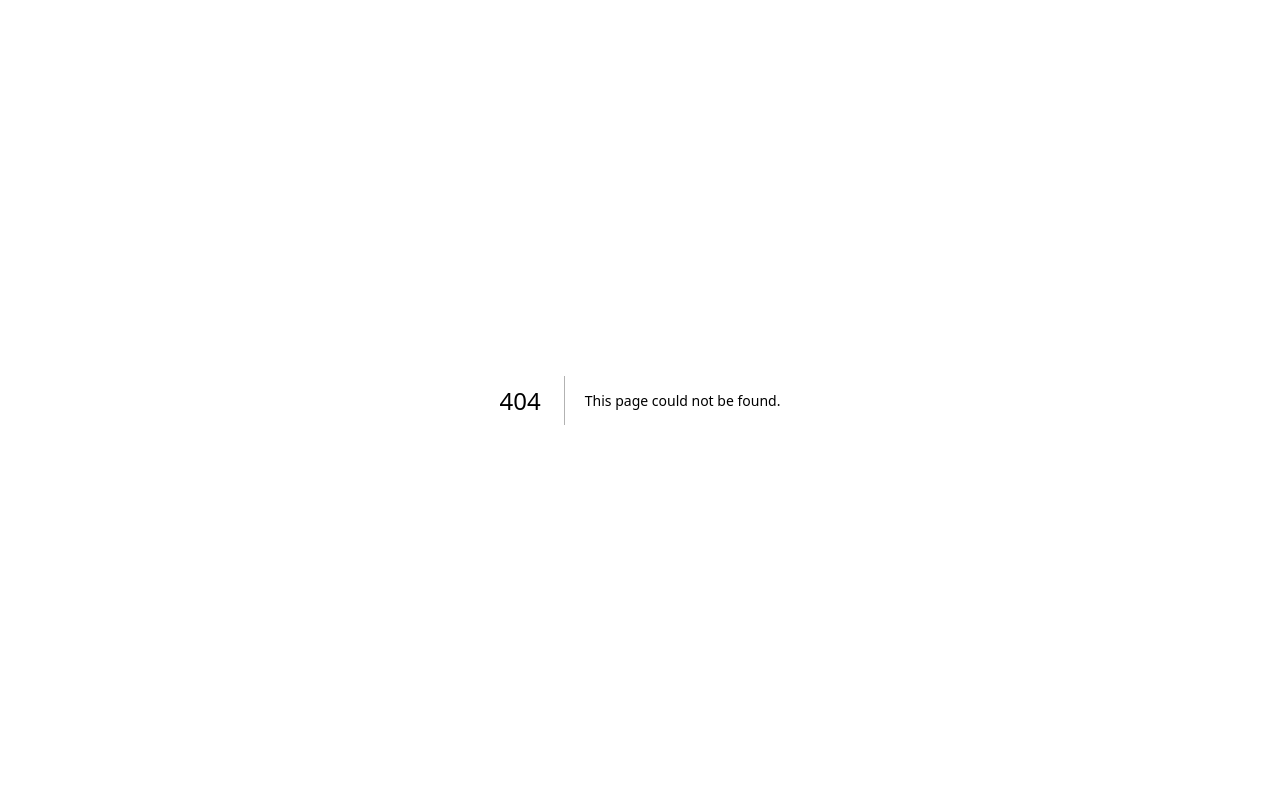
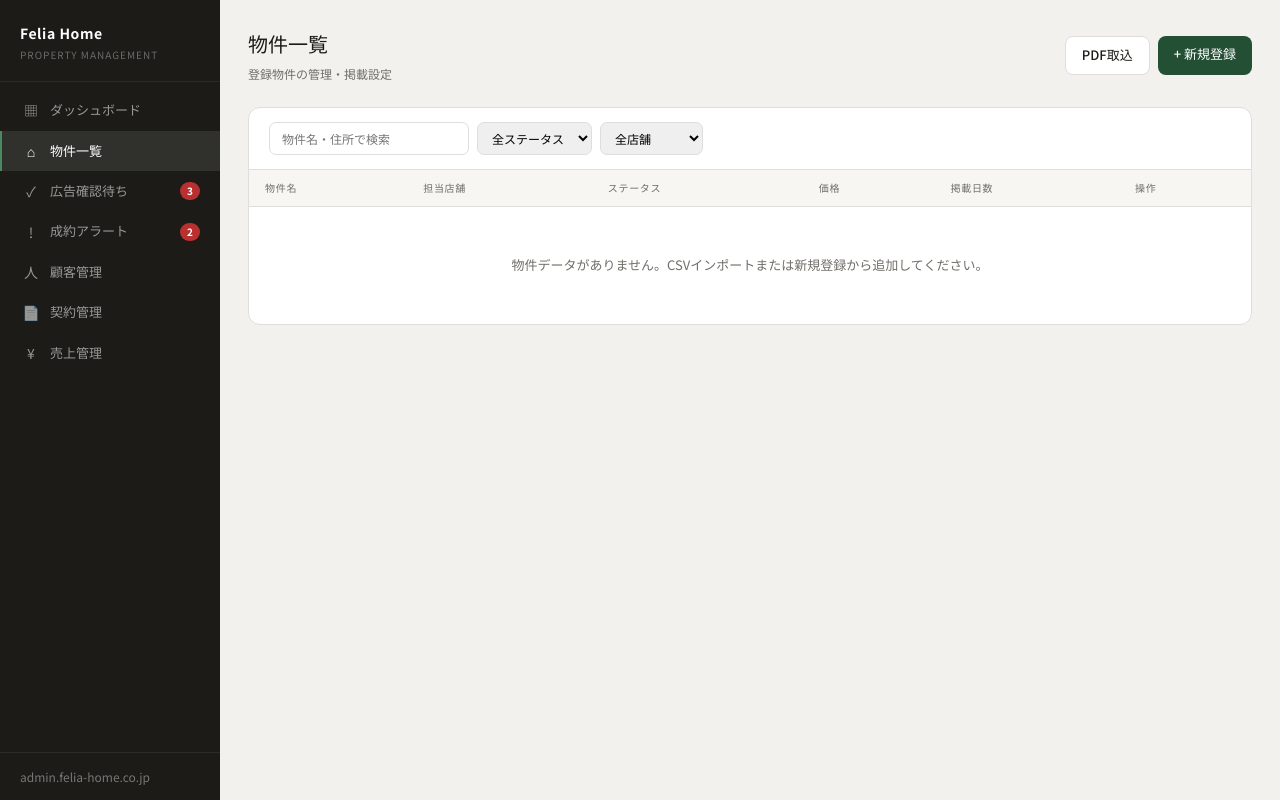
Before and after one commit to felia-home/felia-property-system, a Next.js app: page /admin/properties in a window 1280 px wide. Before the commit this address had no page. Built offline with nearby package versions, Linux system fonts and the light colour scheme.

Commit message:
feat: admin dashboard, sidebar, properties page

```diff
--- /dev/null
+++ b/src/app/admin/layout.tsx
@@ -0,0 +1,12 @@
+import Sidebar from "@/components/admin/sidebar";
+
+export default function AdminLayout({ children }: { children: React.ReactNode }) {
+  return (
+    <div style={{ display: "flex", minHeight: "100vh" }}>
+      <Sidebar />
+      <main style={{ flex: 1, background: "#f2f1ed", minWidth: 0 }}>
+        {children}
+      </main>
+    </div>
+  );
+}
--- /dev/null
+++ b/src/app/admin/properties/page.tsx
@@ -0,0 +1,64 @@
+export default function PropertiesPage() {
+  return (
+    <div style={{ padding: 28 }}>
+      <div style={{ display: "flex", justifyContent: "space-between", alignItems: "center", marginBottom: 24 }}>
+        <div>
+          <h1 style={{ fontSize: 20, fontWeight: 500 }}>物件一覧</h1>
+          <p style={{ fontSize: 12, color: "#706e68", marginTop: 4 }}>登録物件の管理・掲載設定</p>
+        </div>
+        <div style={{ display: "flex", gap: 8 }}>
+          <a href="/admin/properties/import" style={{
+            padding: "8px 16px", borderRadius: 8, fontSize: 13, fontWeight: 500,
+            background: "#fff", border: "1px solid #e0deda", color: "#1c1b18", cursor: "pointer",
+          }}>PDF取込</a>
+          <a href="/admin/properties/new" style={{
+            padding: "8px 16px", borderRadius: 8, fontSize: 13, fontWeight: 500,
+            background: "#234f35", color: "#fff", cursor: "pointer",
+          }}>+ 新規登録</a>
+        </div>
+      </div>
+
+      <div style={{ background: "#fff", borderRadius: 12, border: "1px solid #e0deda", overflow: "hidden" }}>
+        <div style={{ padding: "14px 20px", borderBottom: "1px solid #e0deda", display: "flex", gap: 8 }}>
+          <input placeholder="物件名・住所で検索" style={{
+            padding: "6px 12px", border: "1px solid #e0deda", borderRadius: 7,
+            fontSize: 12, width: 200, fontFamily: "inherit",
+          }} />
+          <select style={{ padding: "6px 10px", border: "1px solid #e0deda", borderRadius: 7, fontSize: 12, fontFamily: "inherit" }}>
+            <option>全ステータス</option>
+            <option>承認待ち</option>
+            <option>掲載中</option>
+            <option>成約アラート</option>
+          </select>
+          <select style={{ padding: "6px 10px", border: "1px solid #e0deda", borderRadius: 7, fontSize: 12, fontFamily: "inherit" }}>
+            <option>全店舗</option>
+            <option>自由が丘店</option>
+            <option>中目黒店</option>
+            <option>渋谷店</option>
+          </select>
+        </div>
+
+        <table style={{ width: "100%", borderCollapse: "collapse" }}>
+          <thead>
+            <tr style={{ background: "#f7f6f2" }}>
+              {["物件名", "担当店舗", "ステータス", "価格", "掲載日数", "操作"].map((h) => (
+                <th key={h} style={{
+                  textAlign: "left", fontSize: 10, fontWeight: 500,
+                  color: "#706e68", letterSpacing: ".07em", textTransform: "uppercase",
+                  padding: "10px 16px", borderBottom: "1px solid #e0deda",
+                }}>{h}</th>
+              ))}
+            </tr>
+          </thead>
+          <tbody>
+            <tr>
+              <td colSpan={6} style={{ padding: "48px 16px", textAlign: "center", color: "#706e68", fontSize: 13 }}>
+                物件データがありません。CSVインポートまたは新規登録から追加してください。
+              </td>
+            </tr>
+          </tbody>
+        </table>
+      </div>
+    </div>
+  );
+}
--- /dev/null
+++ b/src/app/globals.css
@@ -0,0 +1,32 @@
+@import url('https://fonts.googleapis.com/css2?family=Noto+Sans+JP:wght@300;400;500;700&family=DM+Mono:wght@400;500&display=swap');
+
+*, *::before, *::after { box-sizing: border-box; margin: 0; padding: 0; }
+
+:root {
+  --bg: #f2f1ed;
+  --surface: #ffffff;
+  --surface2: #f7f6f2;
+  --border: #e0deda;
+  --text: #1c1b18;
+  --muted: #706e68;
+  --hint: #a09e98;
+  --accent: #234f35;
+  --accent2: #1a3d28;
+  --accent-bg: #e6f0e9;
+  --amber: #8a5200;
+  --amber-bg: #fff3d6;
+  --red: #8c1f1f;
+  --red-bg: #fdeaea;
+  --blue: #1a3f6e;
+  --blue-bg: #e6effa;
+}
+
+body {
+  font-family: 'Noto Sans JP', sans-serif;
+  background: var(--bg);
+  color: var(--text);
+  font-size: 14px;
+  line-height: 1.6;
+}
+
+a { color: inherit; text-decoration: none; }
--- a/src/app/layout.tsx
+++ b/src/app/layout.tsx
@@ -1,3 +1,11 @@
+import type { Metadata } from "next";
+import "./globals.css";
+
+export const metadata: Metadata = {
+  title: "フェリアホーム 管理システム",
+  description: "物件・顧客・契約・売上の一元管理",
+};
+
 export default function RootLayout({ children }: { children: React.ReactNode }) {
   return (
     <html lang="ja">
--- /dev/null
+++ b/src/components/admin/sidebar.tsx
@@ -0,0 +1,57 @@
+"use client";
+import Link from "next/link";
+import { usePathname } from "next/navigation";
+
+const navItems = [
+  { href: "/admin", label: "ダッシュボード", icon: "▦" },
+  { href: "/admin/properties", label: "物件一覧", icon: "⌂" },
+  { href: "/admin/approvals", label: "広告確認待ち", icon: "✓", badge: 3 },
+  { href: "/admin/sold", label: "成約アラート", icon: "!", badge: 2 },
+  { href: "/admin/customers", label: "顧客管理", icon: "人" },
+  { href: "/admin/contracts", label: "契約管理", icon: "📄" },
+  { href: "/admin/sales", label: "売上管理", icon: "¥" },
+];
+
+export default function Sidebar() {
+  const pathname = usePathname();
+  return (
+    <aside style={{
+      width: 220, background: "#1c1b18", color: "#fff",
+      display: "flex", flexDirection: "column",
+      minHeight: "100vh", flexShrink: 0,
+    }}>
+      <div style={{ padding: "22px 20px 18px", borderBottom: "1px solid rgba(255,255,255,.07)" }}>
+        <div style={{ fontSize: 14, fontWeight: 700, letterSpacing: ".04em" }}>Felia Home</div>
+        <div style={{ fontSize: 10, color: "rgba(255,255,255,.35)", marginTop: 3, letterSpacing: ".1em" }}>PROPERTY MANAGEMENT</div>
+      </div>
+      <nav style={{ padding: "8px 0", flex: 1 }}>
+        {navItems.map((item) => {
+          const active = pathname === item.href;
+          return (
+            <Link key={item.href} href={item.href} style={{
+              display: "flex", alignItems: "center", gap: 10,
+              padding: "9px 20px", fontSize: 13,
+              color: active ? "#fff" : "rgba(255,255,255,.55)",
+              background: active ? "rgba(255,255,255,.09)" : "transparent",
+              borderLeft: active ? "2px solid #4a8a60" : "2px solid transparent",
+              textDecoration: "none",
+            }}>
+              <span style={{ fontSize: 14, width: 18, textAlign: "center" }}>{item.icon}</span>
+              <span style={{ flex: 1 }}>{item.label}</span>
+              {item.badge && (
+                <span style={{
+                  background: "#b83030", color: "#fff",
+                  fontSize: 10, fontWeight: 700,
+                  padding: "1px 7px", borderRadius: 10,
+                }}>{item.badge}</span>
+              )}
+            </Link>
+          );
+        })}
+      </nav>
+      <div style={{ padding: "14px 20px", borderTop: "1px solid rgba(255,255,255,.07)", fontSize: 12 }}>
+        <div style={{ color: "rgba(255,255,255,.4)" }}>admin.felia-home.co.jp</div>
+      </div>
+    </aside>
+  );
+}
```
Also changed, not shown: src/app/admin/page.tsx (+33 -5 lines), 1 other file (tests, documents, lock files or other folders).
